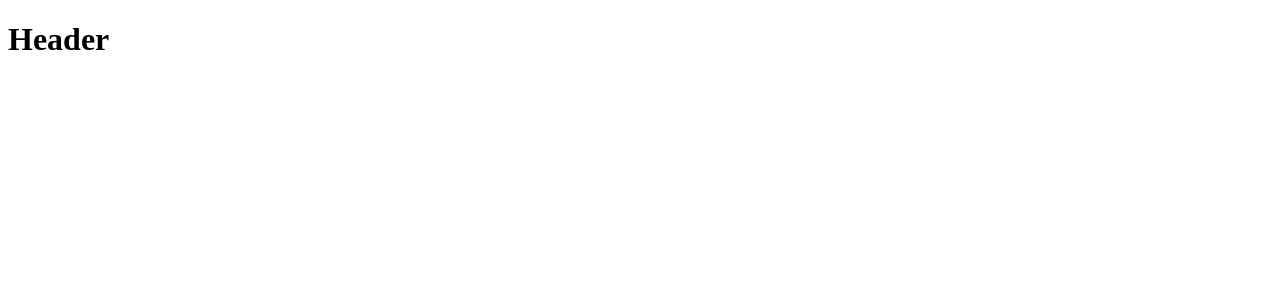
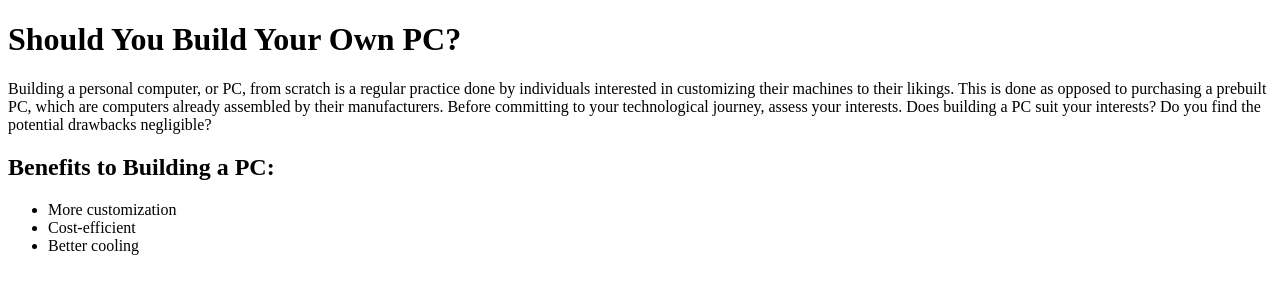
Before and after one commit to jbaola/jbaola.github.io, a plain HTML site: page index.html in a window 1280 px wide. Drawn offline with Linux system fonts and the light colour scheme.

Commit message:
Update index.html

```diff
--- a/index.html
+++ b/index.html
@@ -4,6 +4,13 @@
     <title>Choosing PC Parts</title>
   </head>
   <body>
-    <h1>Header</h1>
+    <h1>Should You Build Your Own PC?</h1>
+      <p>Building a personal computer, or PC, from scratch is a regular practice done by individuals interested in customizing their machines to their likings. This is done as opposed to purchasing a prebuilt PC, which are computers already assembled by their manufacturers. Before committing to your technological journey, assess your interests. Does building a PC suit your interests? Do you find the potential drawbacks negligible?</p>
+    <h2>Benefits to Building a PC:</h2>
+      <ul>
+        <li>More customization</li>
+        <li>Cost-efficient</li>
+        <li>Better cooling</li>
+      </ul>
   </body>
 </html>
```
